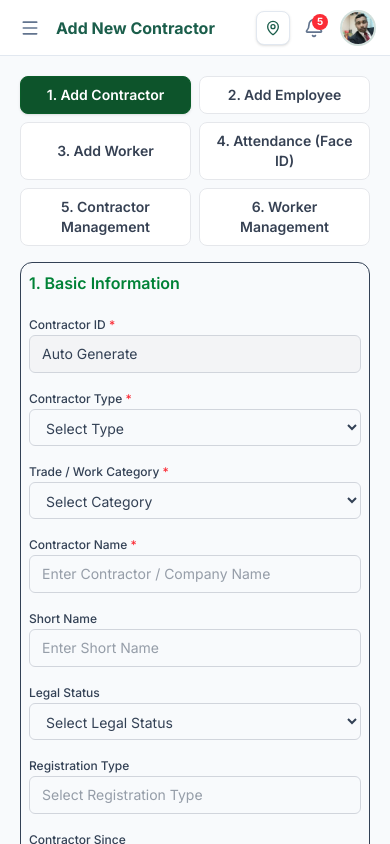
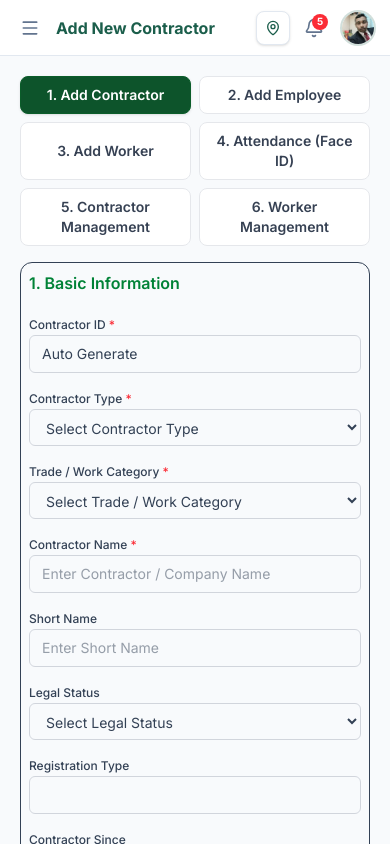
Before and after one commit to JamunaTech21-Software/rupai-erp-frontend, a React (Vite) app: page /add-new-contractor in a window 390 px wide. Built offline with nearby package versions, Linux system fonts and the light colour scheme; some icons are missing.

Commit message:
refactor: dynamic contractor form with map + fix basicInformation error

```diff
--- a/src/data/HrWorkforceData/addNewContractorData.js
+++ b/src/data/HrWorkforceData/addNewContractorData.js
@@ -37,57 +37,85 @@ export const contractorManagementData = {
   ],
 
   // =========================
-  // Contractor Form
+  // 🔥 MAP READY FIELDS
   // =========================
-  contractorForm: {
-    basicInformation: {
-      contractorId: "AUTO",
-      contractorType: "",
-      tradeCategory: "",
-      contractorName: "",
-      shortName: "",
-      legalStatus: "",
-      registrationType: "",
-      contractorSince: "",
-      description: "",
+  basicInformationFields: [
+    {
+      name: "contractorId",
+      label: "Contractor ID",
+      type: "text",
+      disabled: true,
+      defaultValue: "Auto Generate",
+      required: true,
     },
-
-    contactInformation: {
-      mobile: "",
-      alternateMobile: "",
-      email: "",
-      address: "",
-      district: "",
-      upazila: "",
-      postalCode: "",
+    {
+      name: "contractorType",
+      label: "Contractor Type",
+      type: "select",
+      required: true,
+      options: [
+        { value: "individual", label: "Individual" },
+        { value: "company", label: "Company" },
+        { value: "supplier", label: "Supplier" },
+      ],
     },
-
-    contractInformation: {
-      contractRef: "",
-      startDate: "",
-      endDate: "",
-      duration: "",
-      paymentTerms: "",
-      contractValue: "",
+    {
+      name: "tradeCategory",
+      label: "Trade / Work Category",
+      type: "select",
+      required: true,
+      options: [
+        { value: "construction", label: "Construction" },
+        { value: "electrical", label: "Electrical" },
+        { value: "mechanical", label: "Mechanical" },
+        { value: "transport", label: "Transport" },
+      ],
     },
-
-    bankingInformation: {
-      bankName: "",
-      branchName: "",
-      accountName: "",
-      accountNumber: "",
+    {
+      name: "contractorName",
+      label: "Contractor Name",
+      type: "text",
+      placeholder: "Enter Contractor / Company Name",
+      required: true,
+      colSpan: "md:col-span-8",
     },
-
-    emergencyContact: {
-      name: "",
-      relation: "",
-      mobile: "",
-      address: "",
+    {
+      name: "shortName",
+      label: "Short Name",
+      type: "text",
+      placeholder: "Enter Short Name",
+      colSpan: "md:col-span-4",
     },
-  },
+    {
+      name: "legalStatus",
+      label: "Legal Status",
+      type: "select",
+      options: [
+        { value: "proprietorship", label: "Proprietorship" },
+        { value: "partnership", label: "Partnership" },
+        { value: "private-ltd", label: "Private Limited" },
+      ],
+    },
+    {
+      name: "registrationType",
+      label: "Registration Type",
+      type: "text",
+    },
+    {
+      name: "contractorSince",
+      label: "Contractor Since",
+      type: "date",
+    },
+    {
+      name: "description",
+      label: "Description / Nature of Work",
+      type: "textarea",
+      colSpan: "col-span-12",
+    },
+  ],
 
   // =========================
-  // Contractor Table Headers
+  // Contractor Table
   // =========================
   contractorTableHeaders: [
     "SL",
@@ -99,9 +127,6 @@ export const contractorManagementData = {
     "Action",
   ],
 
-  // =========================
-  // Contractor List (Dummy Data)
-  // =========================
   contractorList: [
     {
       id: 1,
@@ -129,9 +154,6 @@ export const contractorManagementData = {
     },
   ],
 
-  // =========================
-  // Summary Data
-  // =========================
   summary: {
     totalContractor: 25,
     activeContractor: 20,
--- a/src/pages/HrAndWorkforcedManagement/AddNewContractor.jsx
+++ b/src/pages/HrAndWorkforcedManagement/AddNewContractor.jsx
@@ -8,10 +8,7 @@ const AddNewContractor = () => {
     register,
     handleSubmit,
     formState: { errors },
-  } = useForm({
-    defaultValues: contractorManagementData.contractorForm.basicInformation,
-  });
-
+  } = useForm();
   const onSubmit = (data) => {
     console.log("FORM DATA:", data);
   };
@@ -34,133 +31,68 @@ const AddNewContractor = () => {
               </h3>
 
               <div className='grid grid-cols-12 gap-3'>
-                {/* Contractor ID */}
-                <div className='col-span-12 md:col-span-4'>
+                {contractorManagementData.basicInformationFields.map(
+                  (field, index) => (
+                    <div
+                      key={index}
+                      className={`col-span-12 ${field.colSpan || "md:col-span-4"}`}
+                    >
                       <label className='text-xs font-medium'>
-                    Contractor ID <span className='text-red-500'>*</span>
+                        {field.label}
+                        {field.required && (
+                          <span className='text-red-500'> *</span>
+                        )}
                       </label>
+
+                      {/* TEXT / DATE */}
+                      {(field.type === "text" || field.type === "date") && (
                         <input
-                    value='Auto Generate'
-                    disabled
-                    className='w-full border border-gray-300 rounded-md px-3 py-2 bg-gray-100 text-sm'
-                  />
-                </div>
-
-                {/* Contractor Type */}
-                <div className='col-span-12 md:col-span-4'>
-                  <label className='text-xs font-medium'>
-                    Contractor Type <span className='text-red-500'>*</span>
-                  </label>
-                  <select
-                    {...register("contractorType", { required: "Required" })}
-                    className='w-full border border-gray-300 rounded-md px-3 py-2 text-sm focus:border-green-500 focus:ring-1 focus:ring-green-500'
-                  >
-                    <option value=''>Select Type</option>
-                    {contractorManagementData.contractorTypeOptions.map(
-                      (item) => (
-                        <option key={item.id} value={item.value}>
-                          {item.label}
-                        </option>
-                      ),
-                    )}
-                  </select>
-                </div>
-
-                {/* Trade Category */}
-                <div className='col-span-12 md:col-span-4'>
-                  <label className='text-xs font-medium'>
-                    Trade / Work Category{" "}
-                    <span className='text-red-500'>*</span>
-                  </label>
-                  <select
-                    {...register("tradeCategory", { required: "Required" })}
-                    className='w-full border border-gray-300 rounded-md px-3 py-2 text-sm focus:border-green-500 focus:ring-1 focus:ring-green-500'
-                  >
-                    <option value=''>Select Category</option>
-                    {contractorManagementData.tradeCategoryOptions.map(
-                      (item) => (
-                        <option key={item.id} value={item.value}>
-                          {item.label}
-                        </option>
-                      ),
-                    )}
-                  </select>
-                </div>
-
-                {/* Contractor Name */}
-                <div className='col-span-12 md:col-span-8'>
-                  <label className='text-xs font-medium'>
-                    Contractor Name <span className='text-red-500'>*</span>
-                  </label>
-                  <input
-                    {...register("contractorName", { required: "Required" })}
-                    placeholder='Enter Contractor / Company Name'
-                    className='w-full border border-gray-300 rounded-md px-3 py-2 text-sm focus:border-green-500 focus:ring-1 focus:ring-green-500'
-                  />
-                </div>
-
-                {/* Short Name */}
-                <div className='col-span-12 md:col-span-4'>
-                  <label className='text-xs font-medium'>Short Name</label>
-                  <input
-                    {...register("shortName")}
-                    placeholder='Enter Short Name'
+                          type={field.type}
+                          defaultValue={field.defaultValue}
+                          disabled={field.disabled}
+                          {...register(field.name, {
+                            required: field.required ? "Required" : false,
+                          })}
+                          placeholder={field.placeholder}
                           className='w-full border border-gray-300 rounded-md px-3 py-2 text-sm'
                         />
-                </div>
+                      )}
 
-                {/* Legal Status */}
-                <div className='col-span-12 md:col-span-4'>
-                  <label className='text-xs font-medium'>Legal Status</label>
+                      {/* SELECT */}
+                      {field.type === "select" && (
                         <select
-                    {...register("legalStatus")}
+                          {...register(field.name, {
+                            required: field.required ? "Required" : false,
+                          })}
                           className='w-full border border-gray-300 rounded-md px-3 py-2 text-sm'
                         >
-                    <option value=''>Select Legal Status</option>
-                    {contractorManagementData.legalStatusOptions.map((item) => (
-                      <option key={item.id} value={item.value}>
-                        {item.label}
+                          <option value=''>Select {field.label}</option>
+                          {field.options?.map((opt, i) => (
+                            <option key={i} value={opt.value}>
+                              {opt.label}
                             </option>
                           ))}
                         </select>
+                      )}
+
+                      {/* TEXTAREA */}
+                      {field.type === "textarea" && (
+                        <textarea
+                          {...register(field.name)}
+                          rows='4'
+                          className='w-full border border-gray-300 rounded-md px-3 py-2 text-sm resize-none'
+                        />
+                      )}
+
+                      {/* ERROR */}
+                      {errors?.[field.name] && (
+                        <p className='text-red-500 text-xs mt-1'>
+                          {errors[field.name]?.message}
+                        </p>
+                      )}
                     </div>
-
-                {/* Registration Type */}
-                <div className='col-span-12 md:col-span-4'>
-                  <label className='text-xs font-medium'>
-                    Registration Type
-                  </label>
-                  <input
-                    {...register("registrationType")}
-                    placeholder='Select Registration Type'
-                    className='w-full border border-gray-300 rounded-md px-3 py-2 text-sm'
-                  />
-                </div>
-
-                {/* Contractor Since */}
-                <div className='col-span-12 md:col-span-4'>
-                  <label className='text-xs font-medium'>
-                    Contractor Since
-                  </label>
-                  <input
-                    type='date'
-                    {...register("contractorSince")}
-                    className='w-full border border-gray-300 rounded-md px-3 py-2 text-sm'
-                  />
-                </div>
-
-                {/* Description */}
-                <div className='col-span-12'>
-                  <label className='text-xs font-medium'>
-                    Description / Nature of Work
-                  </label>
-                  <textarea
-                    {...register("description")}
-                    rows='4'
-                    placeholder='Enter description of work / services'
-                    className='w-full border border-gray-300 rounded-md px-3 py-2 text-sm resize-none'
-                  ></textarea>
-                </div>
+                  ),
+                )}
               </div>
             </div>
 
```
Lines whose indentation alone changed are shown as unchanged.
